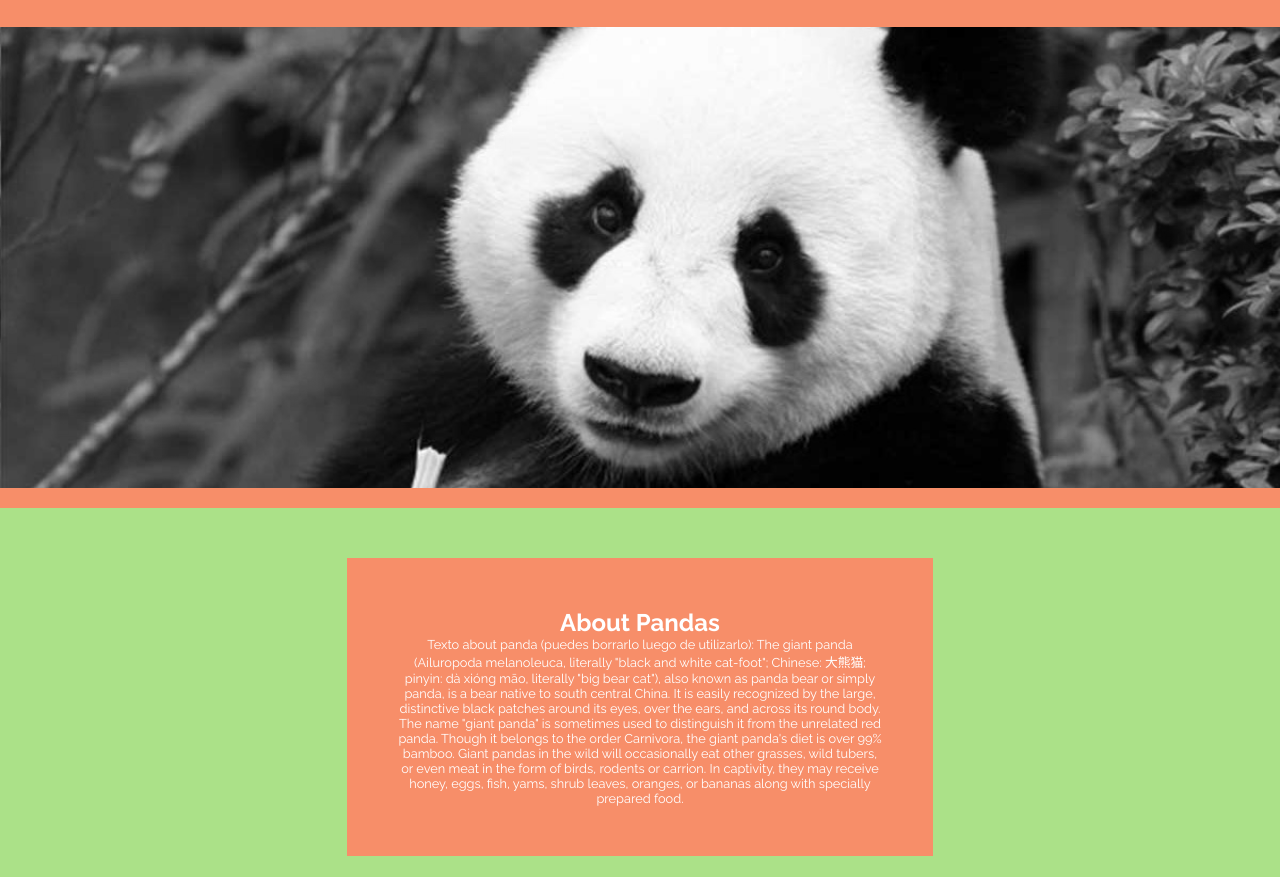
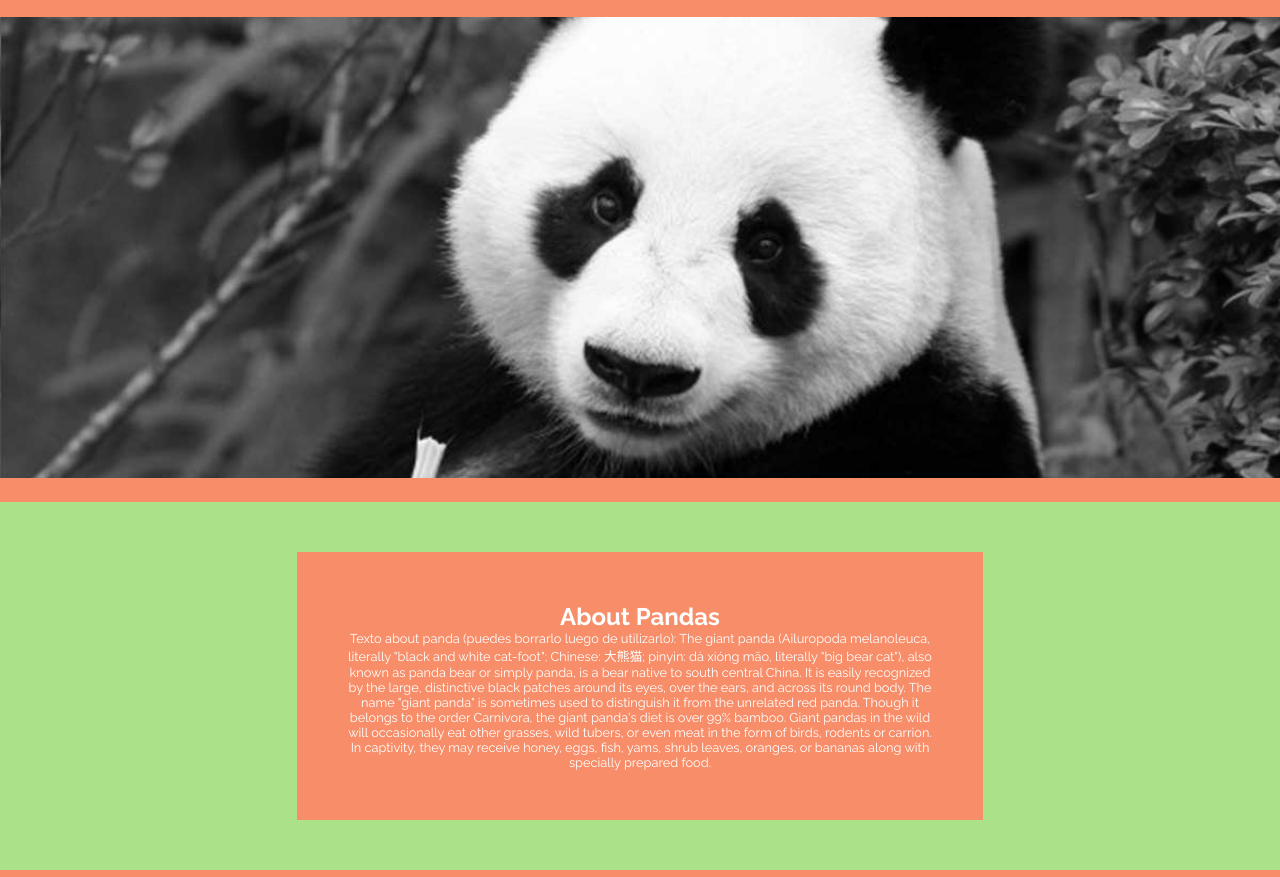
Before and after one commit to GLADYSYOVANAMAMANICAMATICONA/panda, a plain HTML site: page index.html in a window 1280 px wide. Shown: the part 75-952 px from the top of the page. Drawn offline with Linux system fonts and the light colour scheme.

Commit message:
Update style.css

```diff
--- a/assets/css/style.css
+++ b/assets/css/style.css
@@ -12,7 +12,6 @@ font-family: 'Raleway', sans-serif;
   margin: 0px;
   background: #F78E69;;
   border: 0px;
-  box-sizing: border-box;
   color: white;
   font-family: 'Raleway', sans-serif;
 
@@ -38,8 +37,8 @@ p{
   padding: 50px 30px;
   background: #ABE188;
   text-align: center;
-  border-top: 10px solid #F78E69 ;
-  border-bottom: 10px solid #F78E69 ;
+  border-top: 20px solid #F78E69 ;
+  border-bottom: 20px solid #F78E69 ;
 }
 /*imagnes insertados desde javascript*/
 .cssimagen{
@@ -53,19 +52,21 @@ width: 100%;
 filter: grayscale(100%);
 }
 
+
+.imagenes{
+  width: 100%;
+  margin: 20px 0px;
+}
+
 #h1{
   background: #ABE188;
   font-size: 50px;
 }
 
-
 #imagenes{
   background: #ABE188;
   text-align: center;
+  width: 100%;
+  margin: 0 auto;
+
 }
-
-.oso {
-  font-size: 0px;
-  border-top: 10px solid #F78E69;
-  border-bottom: 10px solid #F78E69;
-}
```
